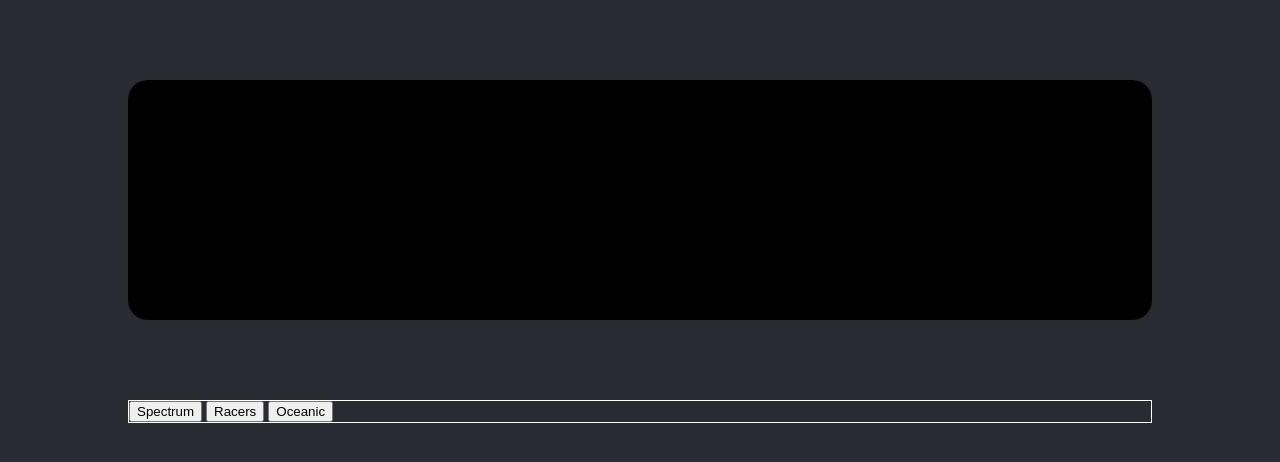
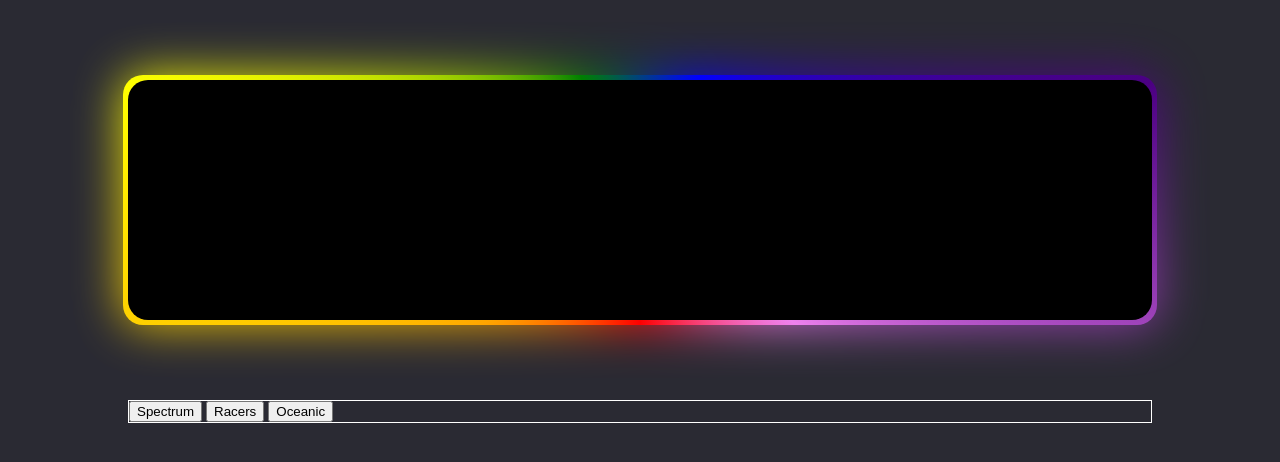
Before and after one commit to MichaelGeel/Neon_BillBoard, a plain HTML site: page index.html in a window 1280 px wide. Drawn offline with Linux system fonts and the light colour scheme.

Commit message:
RGB rainbow neon glow completed
The RGB rainbow colours neon glow effect has been successfully implemented.

```diff
--- a/assets/css/styles.css
+++ b/assets/css/styles.css
@@ -35,24 +35,31 @@ body {
 
 @keyframes rotateColor {
     from {
-        background-image: conic-gradient(from var(--myAngle), red, orange, yellow, green, blue, indigo, violet, red);
+        --myAngle: 0deg;
     }
     to {
-        background-image: conic-gradient(from var(--myAngle, 360)red, orange, yellow, green, blue, indigo, violet, red);
+        --myAngle: 360deg;
     }
 }
 
-.billboard::after{
+.billboard::after, .billboard::before{
     content: "";
     position: absolute;
     background-image: conic-gradient(from var(--myAngle), red, orange, yellow, green, blue, indigo, violet, red);
     border-radius: 20px;
+    padding: 5px;
     height: 100%;
     width: 100%;
-    top: 0;
-    left: 0;
+    top: 50%;
+    left: 50%;
+    transform: translate(-50%, -50%);
+    z-index: -1;
+    animation: rotateColor 10s linear infinite;
+}
 
-    animation: rotateColor 10s linear infinite;
+.billboard::before{
+    filter: blur(1.5rem);
+    opacity: 0.9;
 }
 
 .panel {
```
